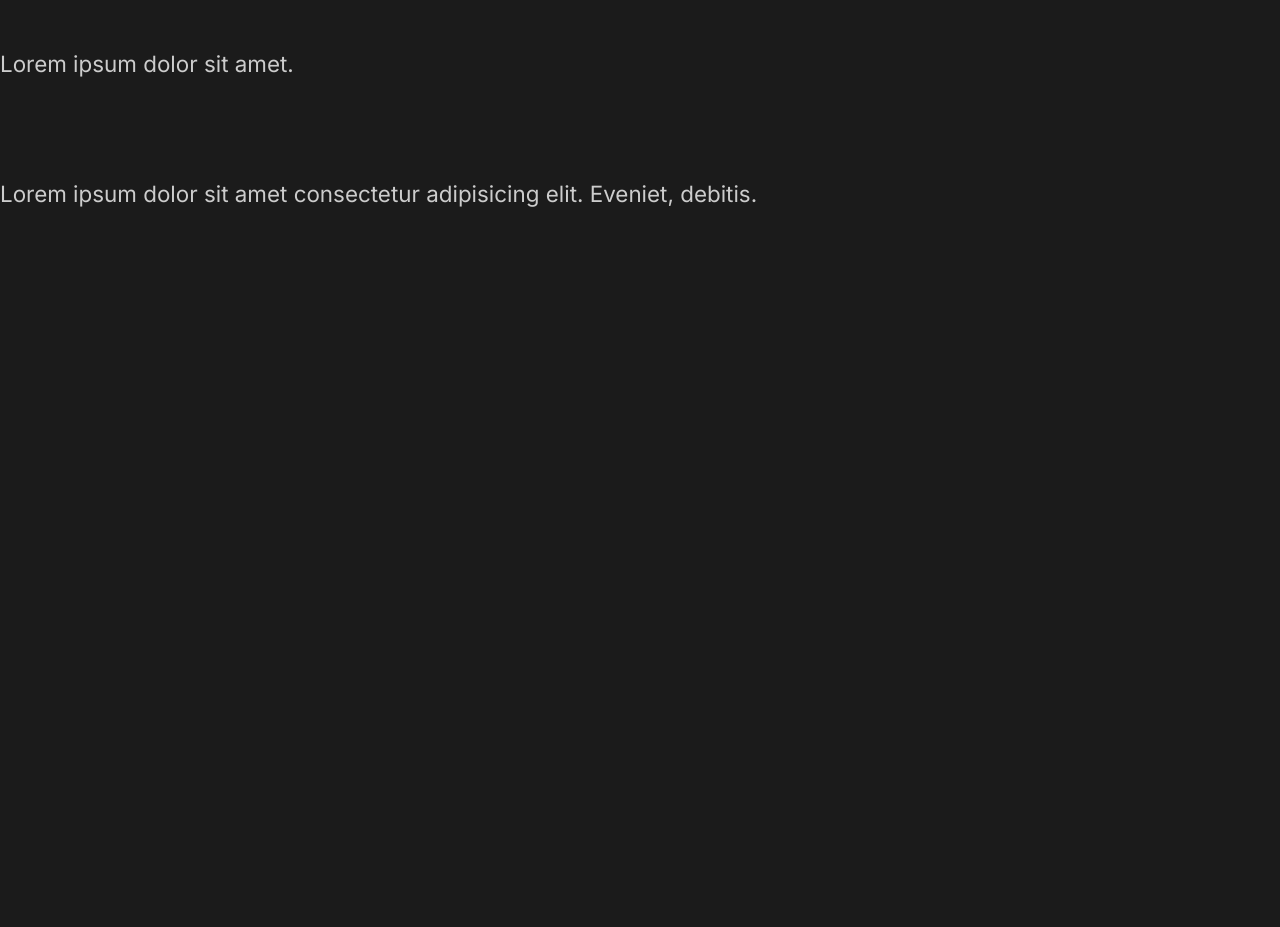
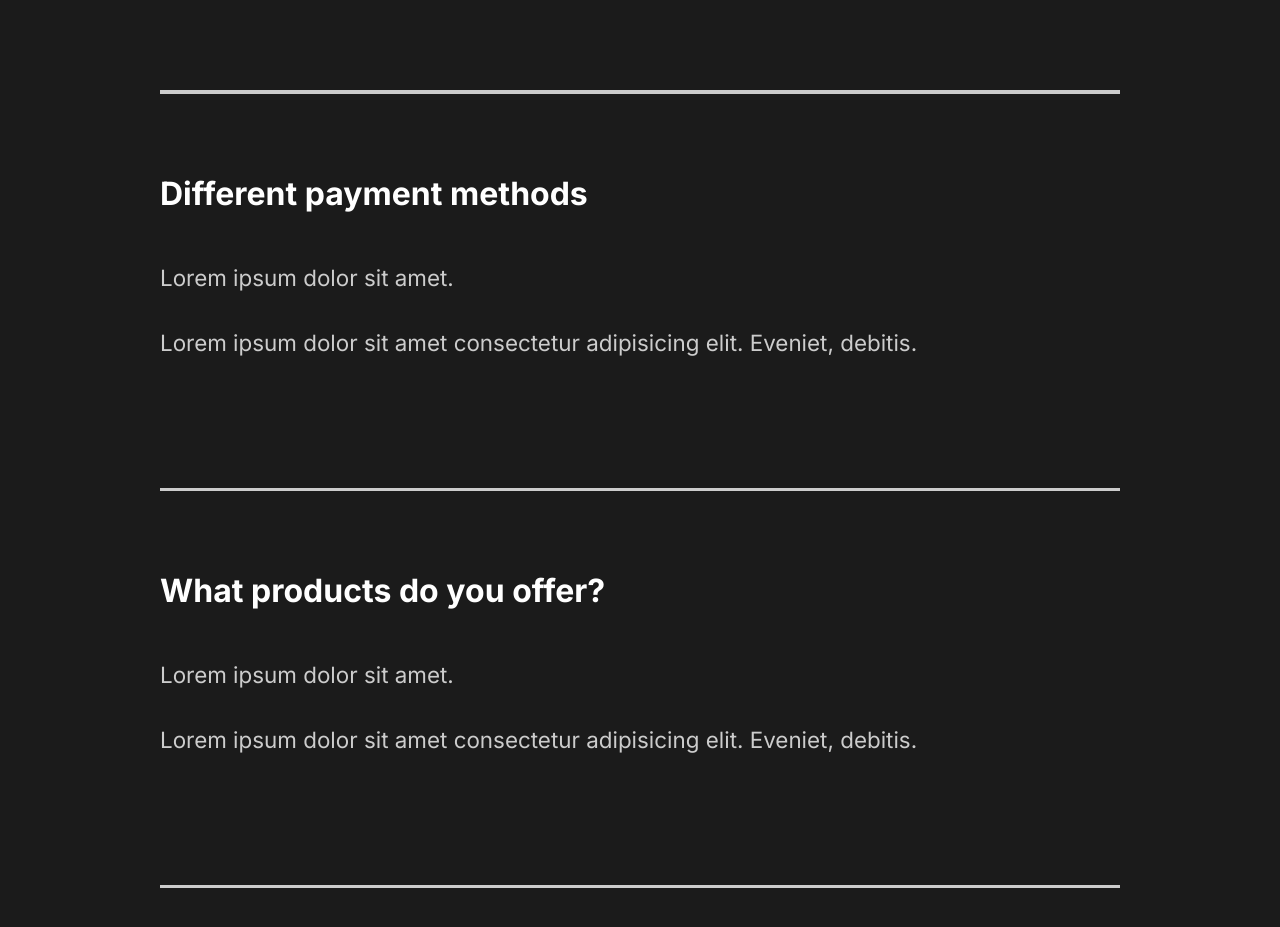
Before and after one commit to joaolavelino/devEd-2-capture, a React (Create React App) app: page / in a window 1280 px wide. Shown: the part 3006-3933 px from the top of the page. Before the commit the page ends 3265 px from the top, so only its background shows below. Built offline with nearby package versions, Linux system fonts and the light colour scheme.

Commit message:
7. Styling Faq Section

```diff
--- a/src/components/FaqSection.js
+++ b/src/components/FaqSection.js
@@ -1,8 +1,10 @@
 import React from "react";
+import styled from "styled-components";
+import { Layout, Description, Image, Hide } from "../styles";
 
 const FaqSection = () => {
   return (
-    <div className="faq">
+    <Faq className="faq">
       <h2>
         Any questions? <span>FAQ</span>
       </h2>
@@ -16,6 +18,7 @@
           </p>
         </div>
       </div>
+      <div className="faq-line"></div>
       <div className="question">
         <h4>Daily schedule</h4>
         <div className="answer">
@@ -26,6 +29,7 @@
           </p>
         </div>
       </div>
+      <div className="faq-line"></div>
       <div className="question">
         <h4>Different payment methods</h4>
         <div className="answer">
@@ -36,6 +40,7 @@
           </p>
         </div>
       </div>
+      <div className="faq-line"></div>
       <div className="question">
         <h4>What products do you offer?</h4>
         <div className="answer">
@@ -46,8 +51,36 @@
           </p>
         </div>
       </div>
-    </div>
+      <div className="faq-line"></div>
+    </Faq>
   );
 };
 
+const Faq = styled(Layout)`
+  display: block;
+  span {
+    display: block;
+  }
+  h2 {
+    padding-bottom: 2rem;
+    font-weight: lighter;
+  }
+  .faq-line {
+    background: #ccc;
+    height: 0.2rem;
+    margin: 2rem 0;
+    width: 100%;
+  }
+  .question {
+    padding: 3rem 0;
+    cursor: pointer;
+  }
+  .answer {
+    padding: 2rem 0;
+    p {
+      padding: 1rem 0;
+    }
+  }
+`;
+
 export default FaqSection;
--- a/src/components/GlobalStyle.js
+++ b/src/components/GlobalStyle.js
@@ -37,6 +37,7 @@
 
 h4{
   font-weight: bold;
+  font-size: 2rem;
 }
 
 span{
```
